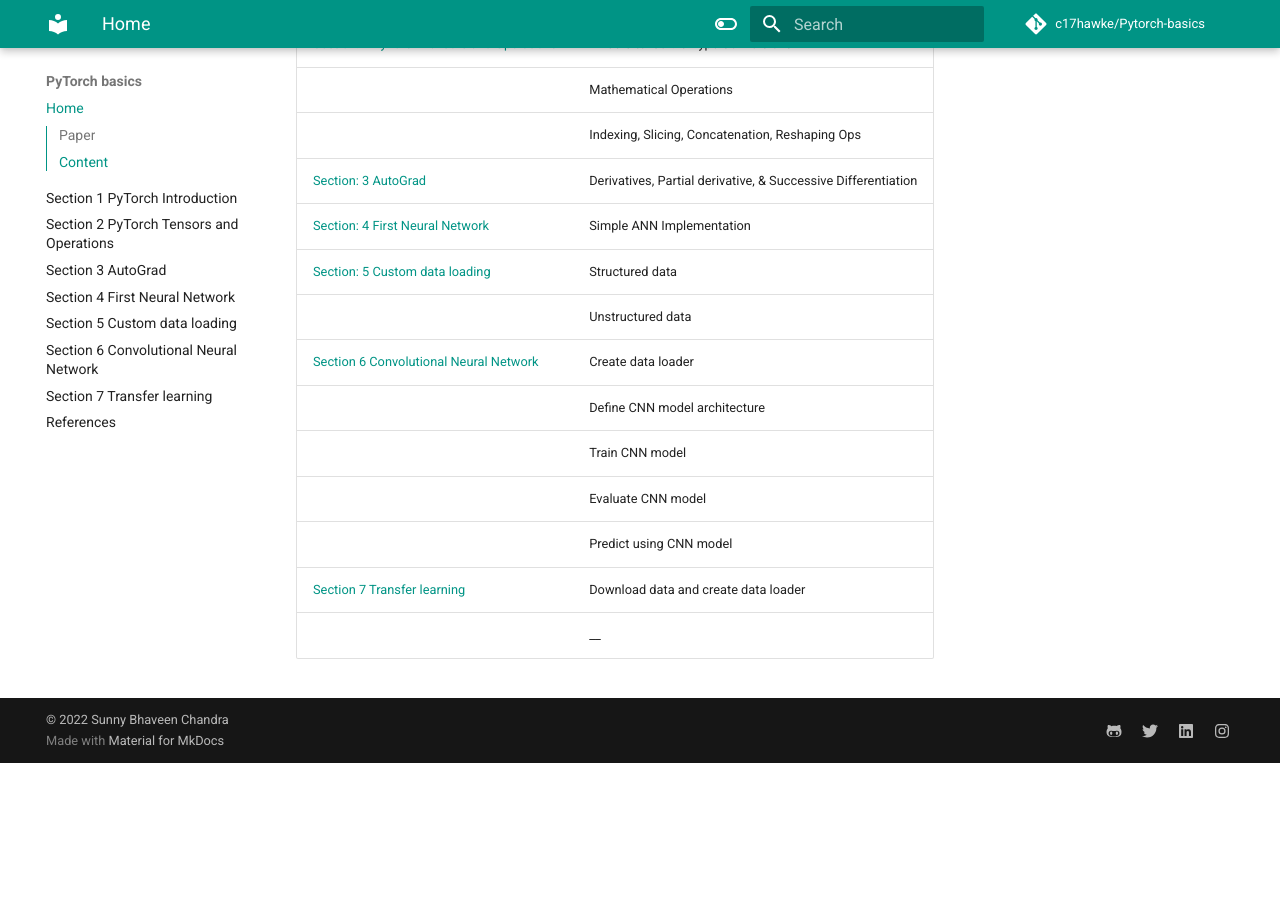
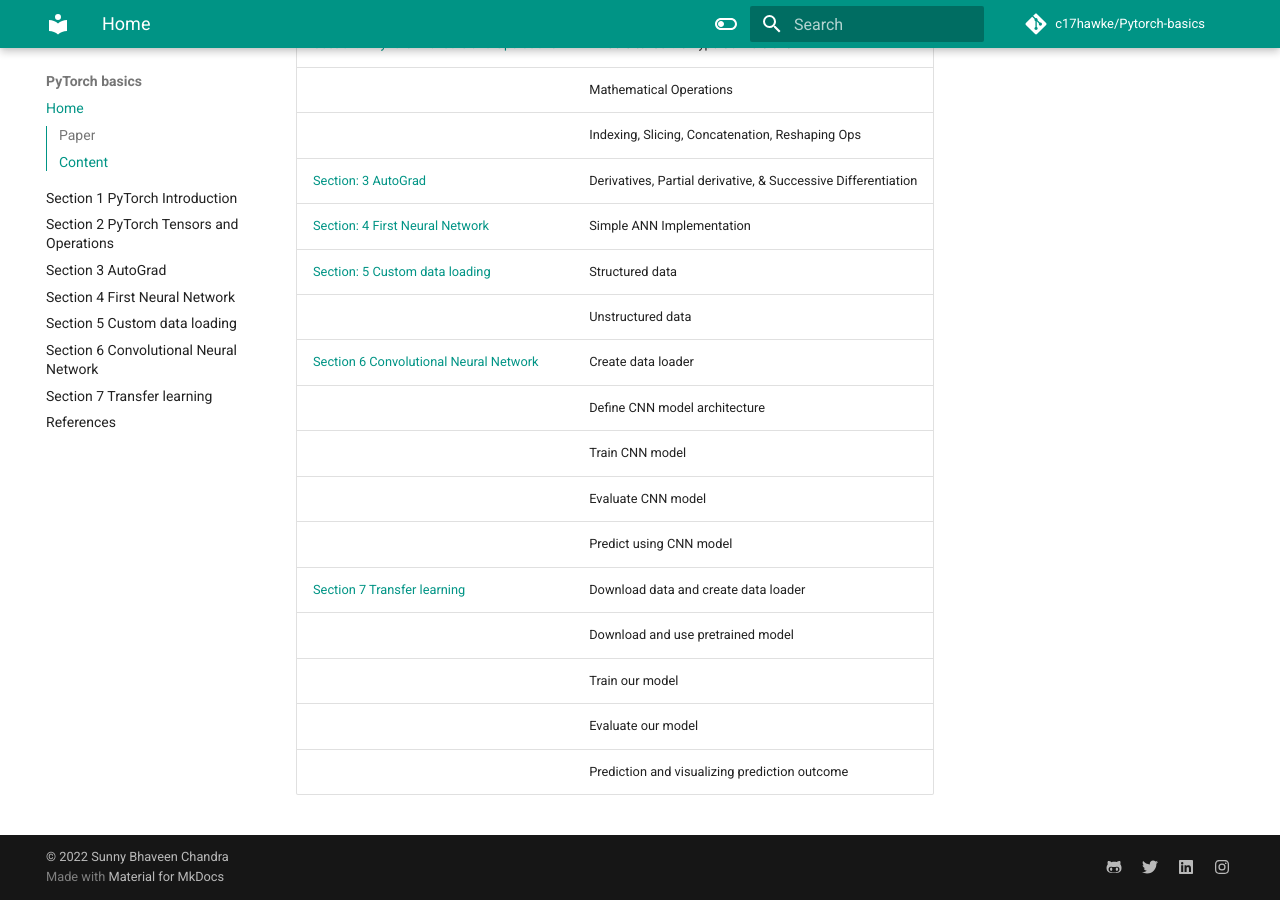
Before and after one commit to c17hawke/Pytorch-basics, an MkDocs documentation site: the page built from docs/index.md, in a window 1280 px wide and 900 px high, scrolled down 528 px. Built offline with MkDocs 1.6.1 and Material for MkDocs 9.7.7, drawn with Linux system fonts in a browser that asks for light colours; comment, search, counter and statistics services are not loaded; before the commit the page ends 1291 px from its top, so only the background shows below that.

Commit message:
section 7 index update

```diff
--- a/docs/index.md
+++ b/docs/index.md
@@ -23,7 +23,10 @@ This contains PyTorch basic demo notebooks and scripts
 ||Evaluate CNN model|
 ||Predict using CNN model|
 |[Section 7 Transfer learning](./Section_007_Transfer_learning) | Download data and create data loader |
-||__|
+||Download and use pretrained model|
+||Train our model|
+||Evaluate our model|
+||Prediction and visualizing prediction outcome|
 
 
 
```
